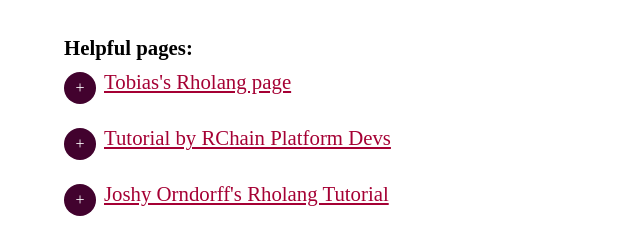
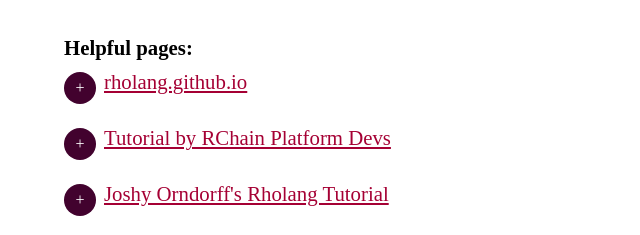
Before and after one commit to rchain/www.rchain.coop, a website: page learn-rholang.html in a window 1280 px wide. Shown: the part 499-734 px from the top of the page, 0-640 px from the left. Drawn offline with Linux system fonts and the light colour scheme; a web font is replaced by a local one.

Commit message:
fix link title

```diff
--- a/learn-rholang.html
+++ b/learn-rholang.html
@@ -148,7 +148,7 @@
                   <p>+</p>
                   <p>
                     <a href="https://rholang.github.io/"
-                      >Tobias's Rholang page</a
+                      >rholang.github.io</a
                     >
                   </p>
                 </div>
```
